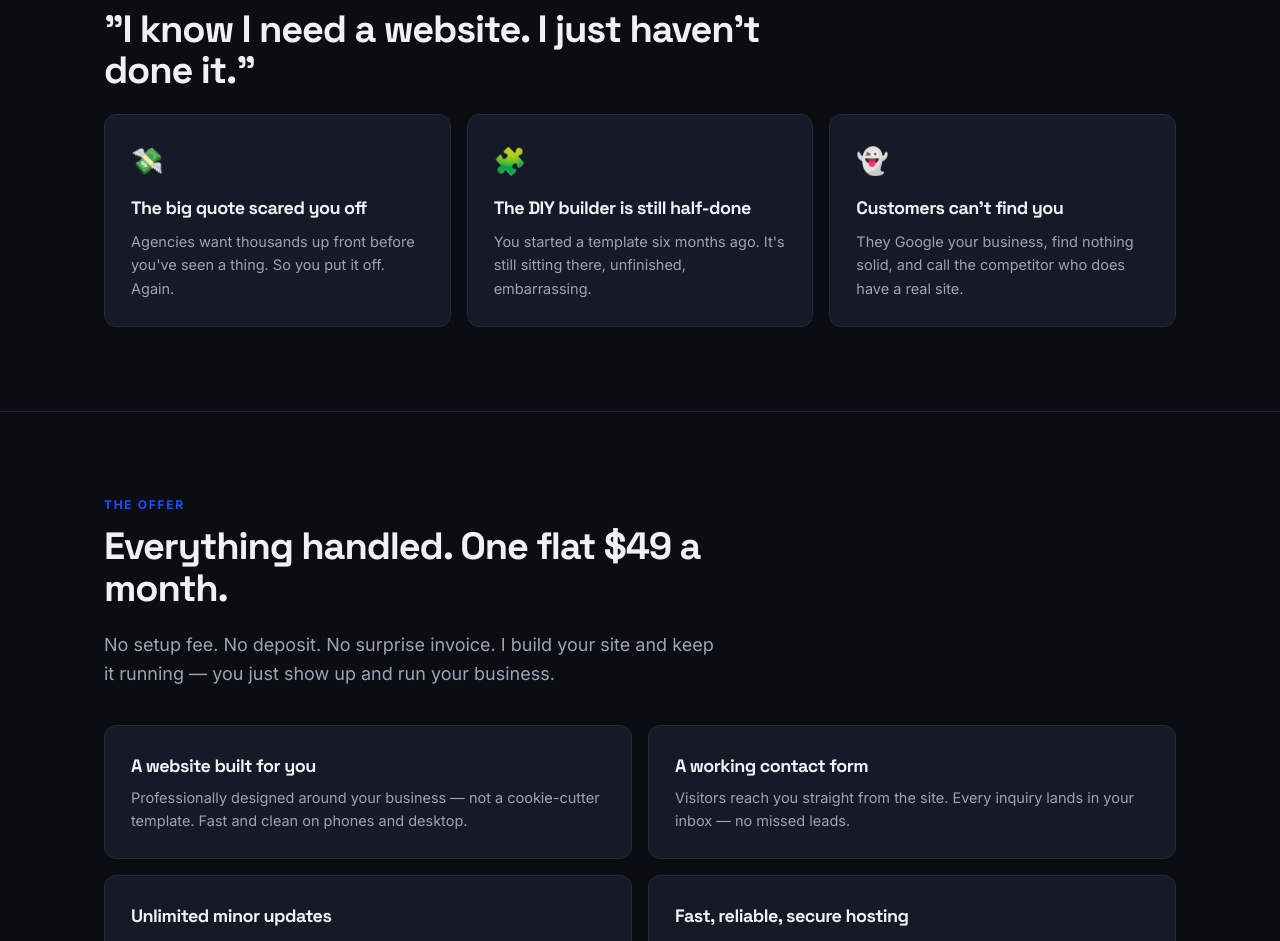
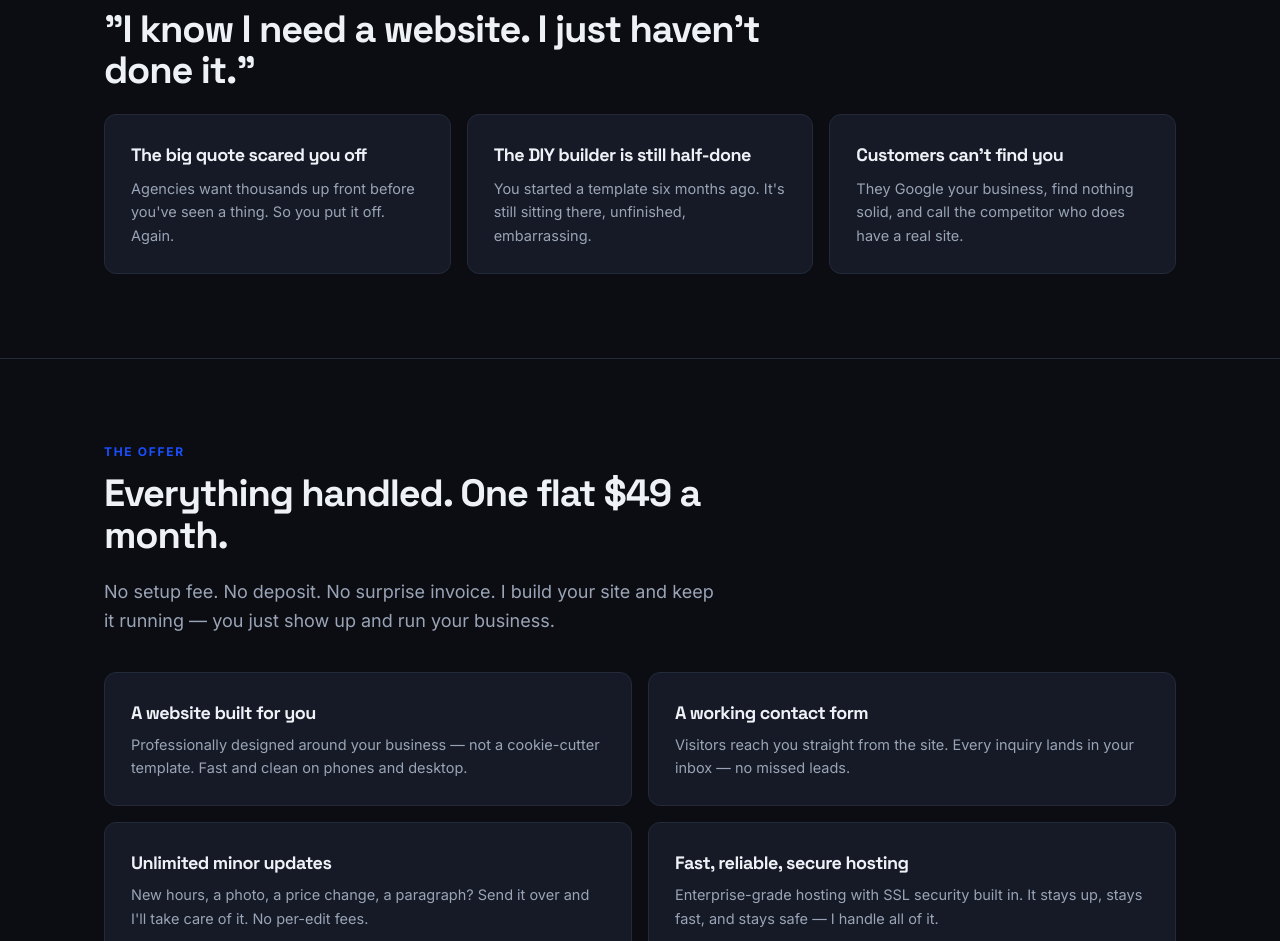
Before and after one commit to welbinator/apex-branding-site, an Astro site: page /website in a window 1280 px wide. Shown: the part 766-1707 px from the top of the page. Built offline with nearby package versions, Linux system fonts and the light colour scheme; Astro itself is replaced by a stand-in of ours.

Commit message:
Website page: remove problem-card emojis

```diff
--- a/src/pages/website.astro
+++ b/src/pages/website.astro
@@ -38,9 +38,9 @@ const base = import.meta.env.BASE_URL.replace(/\/$/, '');
       <div class="k rise" style="color:#8fa4ff">The problem</div>
       <h2 class="rise">"I know I need a website. I just haven't done it."</h2>
       <div class="prob-grid">
-        <div class="pcard rise"><div class="pemoji">💸</div><h3>The big quote scared you off</h3><p>Agencies want thousands up front before you've seen a thing. So you put it off. Again.</p></div>
-        <div class="pcard rise"><div class="pemoji">🧩</div><h3>The DIY builder is still half-done</h3><p>You started a template six months ago. It's still sitting there, unfinished, embarrassing.</p></div>
-        <div class="pcard rise"><div class="pemoji">👻</div><h3>Customers can't find you</h3><p>They Google your business, find nothing solid, and call the competitor who does have a real site.</p></div>
+        <div class="pcard rise"><h3>The big quote scared you off</h3><p>Agencies want thousands up front before you've seen a thing. So you put it off. Again.</p></div>
+        <div class="pcard rise"><h3>The DIY builder is still half-done</h3><p>You started a template six months ago. It's still sitting there, unfinished, embarrassing.</p></div>
+        <div class="pcard rise"><h3>Customers can't find you</h3><p>They Google your business, find nothing solid, and call the competitor who does have a real site.</p></div>
       </div>
     </div>
   </section>
@@ -185,7 +185,6 @@ const base = import.meta.env.BASE_URL.replace(/\/$/, '');
   .lp-prob{border-bottom:1px solid var(--line2)}
   .prob-grid{display:grid;grid-template-columns:repeat(3,1fr);gap:16px}
   .pcard{background:var(--card);border:1px solid var(--line2);border-radius:12px;padding:26px}
-  .pemoji{font-size:26px;margin-bottom:14px}
   .pcard h3{font-size:18px;margin-bottom:9px}
   .pcard p{font-size:14.5px;color:var(--mut);line-height:1.6}
 
```
